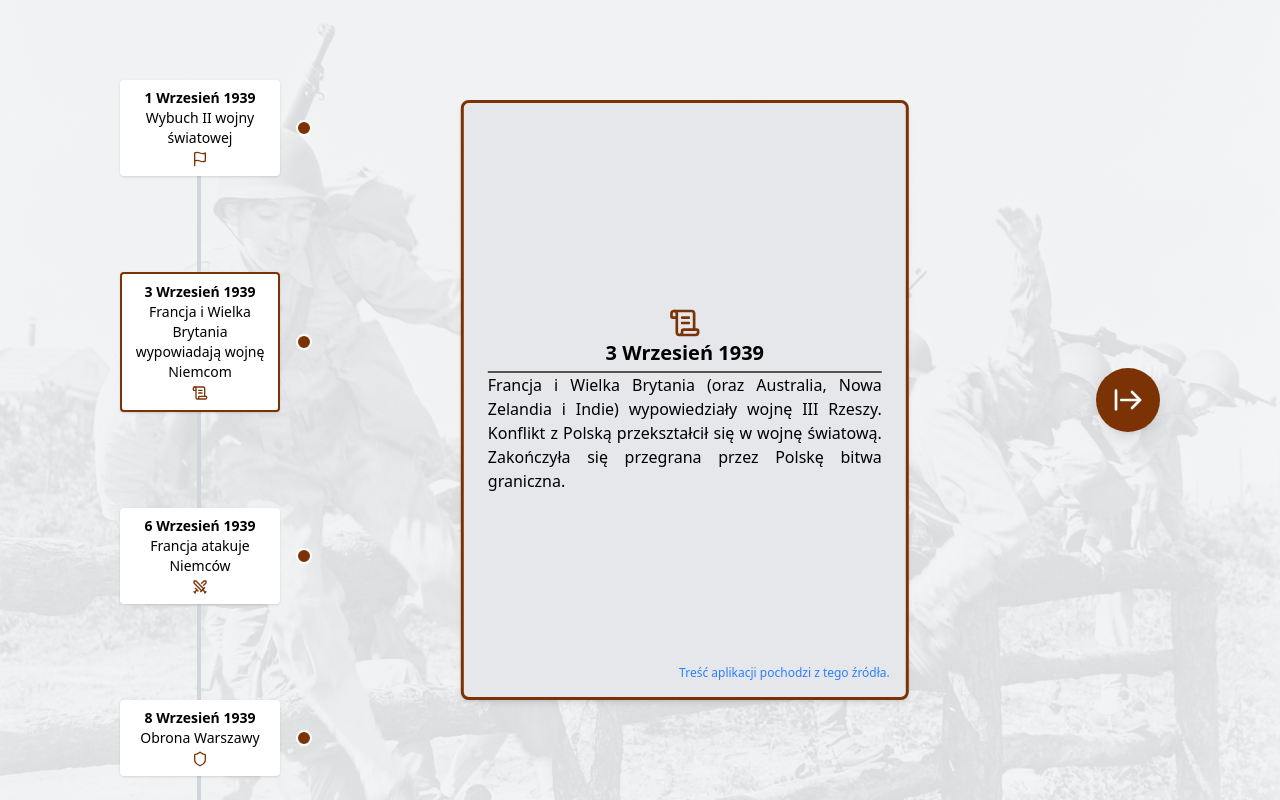
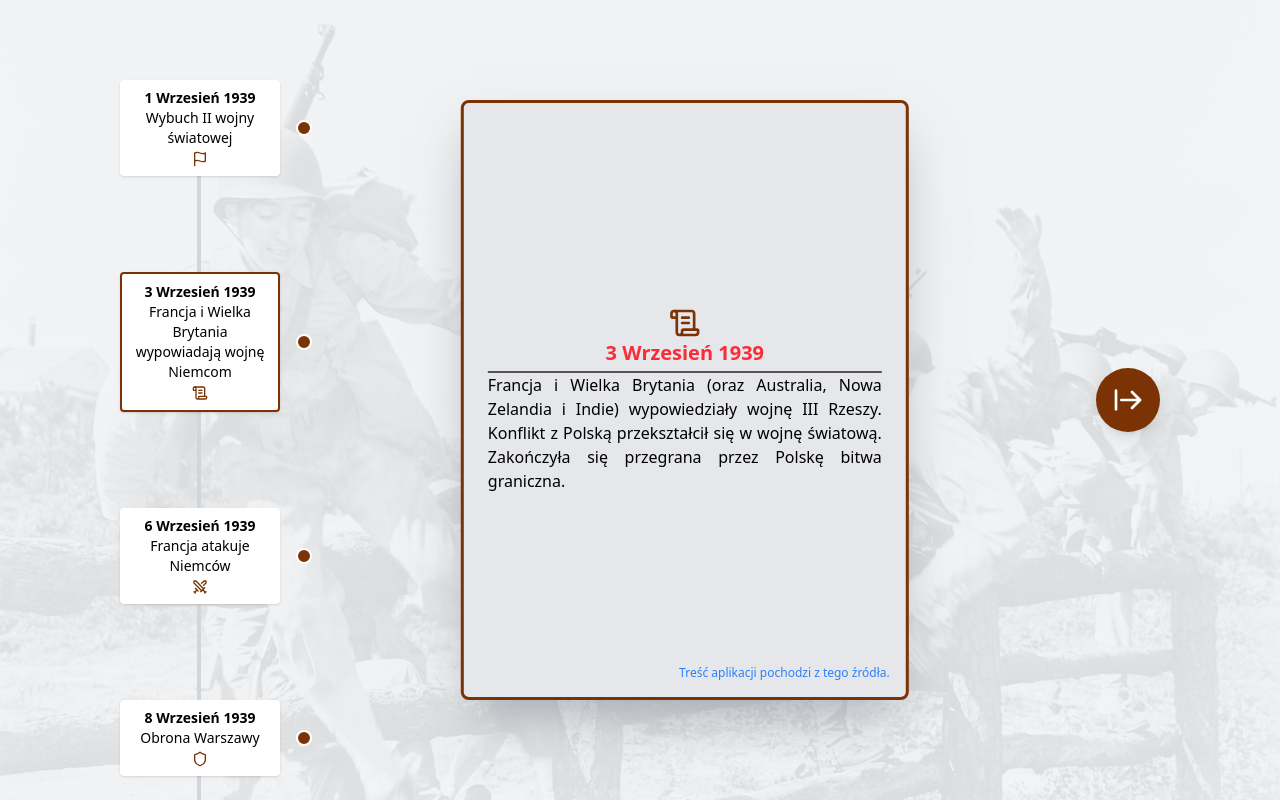
Before and after one commit to Hubertcior/ww2-timeline, a React (Vite) app: page / in a window 1280 px wide. Both pictures are taken after a click on the element 200 px from the left and 340 px from the top of the page. Shown: the top 800 px of the page. Built offline with nearby package versions, Linux system fonts and the light colour scheme.

Commit message:
color and animation improvments

```diff
--- a/src/components/Info.jsx
+++ b/src/components/Info.jsx
@@ -30,7 +30,7 @@ const Info = ({ isOpen }) => {
       <AnimatePresence mode="wait">
         <motion.div
           className={`border-3 border-amber-900 flex justify-center items-center fixed top-1/2 left-1/2 transform -translate-y-1/2
-             -translate-x-[40%] w-[500px] h-[600px] bg-gray-200 p-6 rounded-lg shadow-md max-w-md`}
+             -translate-x-[40%] w-[500px] h-[600px] bg-gray-200 p-6 rounded-lg shadow-2xl shadow-gray-500/50 max-w-md`}
           initial="closed"
           animate={!isOpen ? "open" : "closed"}
           variants={infoVariants}
@@ -56,7 +56,7 @@ const Info = ({ isOpen }) => {
             >
               <EventIcon place={"info"} type={selectedEvent.type} />
               <strong>
-                <h2 className="text-xl font-bold border-b-2 border-stone-600 pb-1">
+                <h2 className="text-xl font-bold border-b-2 border-stone-600 pb-1 text-red-500">
                   {selectedEvent.day} {selectedEvent.month} {selectedEvent.year}
                 </h2>
               </strong>
--- a/src/components/TimelinePanel.jsx
+++ b/src/components/TimelinePanel.jsx
@@ -4,8 +4,8 @@ import { useEvent } from "../context/EventContext.jsx";
 
 const TimelinePanel = () => {
   const panelVariants = {
-    open: { y: 0, opacity: 1, transition: { duration: 0.5 } },
-    closed: { y: 200, opacity: 0, transition: { duration: 0.5 } },
+    open: { x: 0, opacity: 1, transition: { duration: 0.5 } },
+    closed: { x: 200, opacity: 0, transition: { duration: 0.5 } },
   };
 
   const { selectRandomEvent, selectFirstEvent, selectLastEvent } = useEvent();
```
